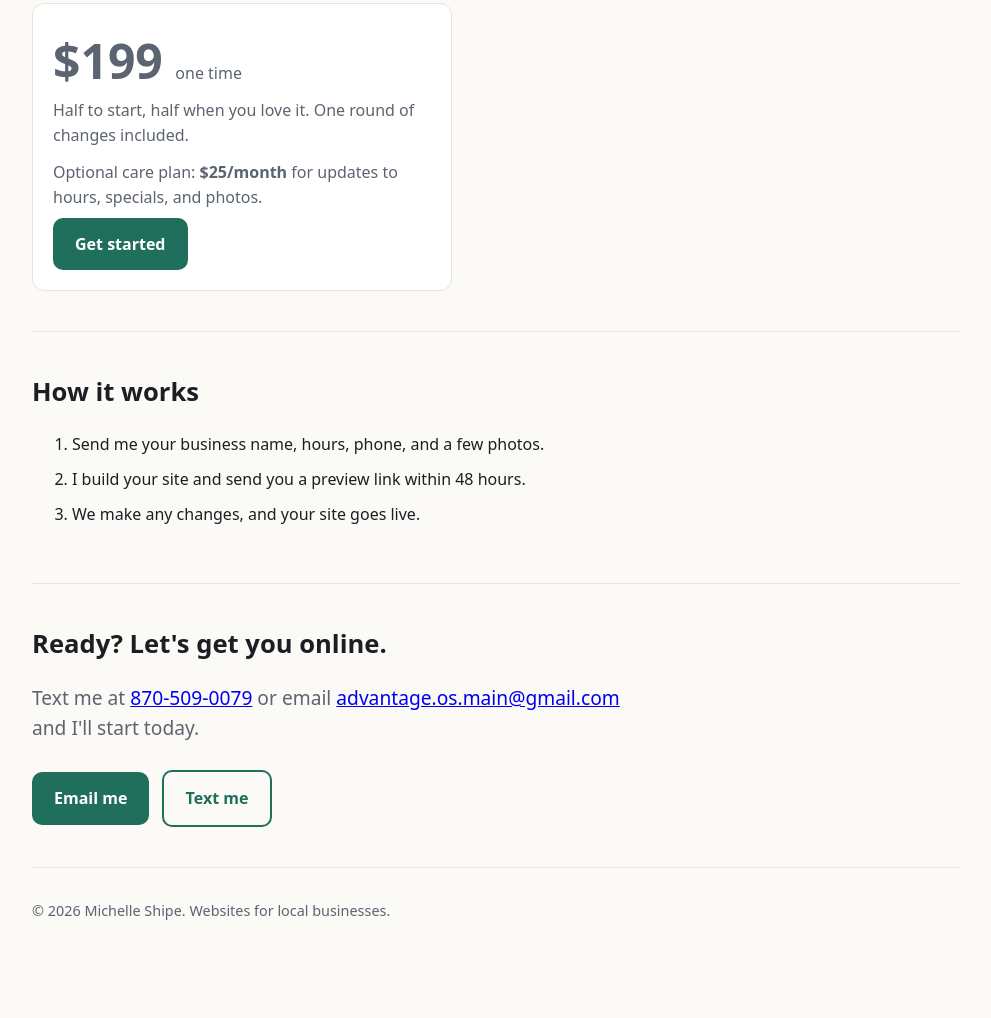
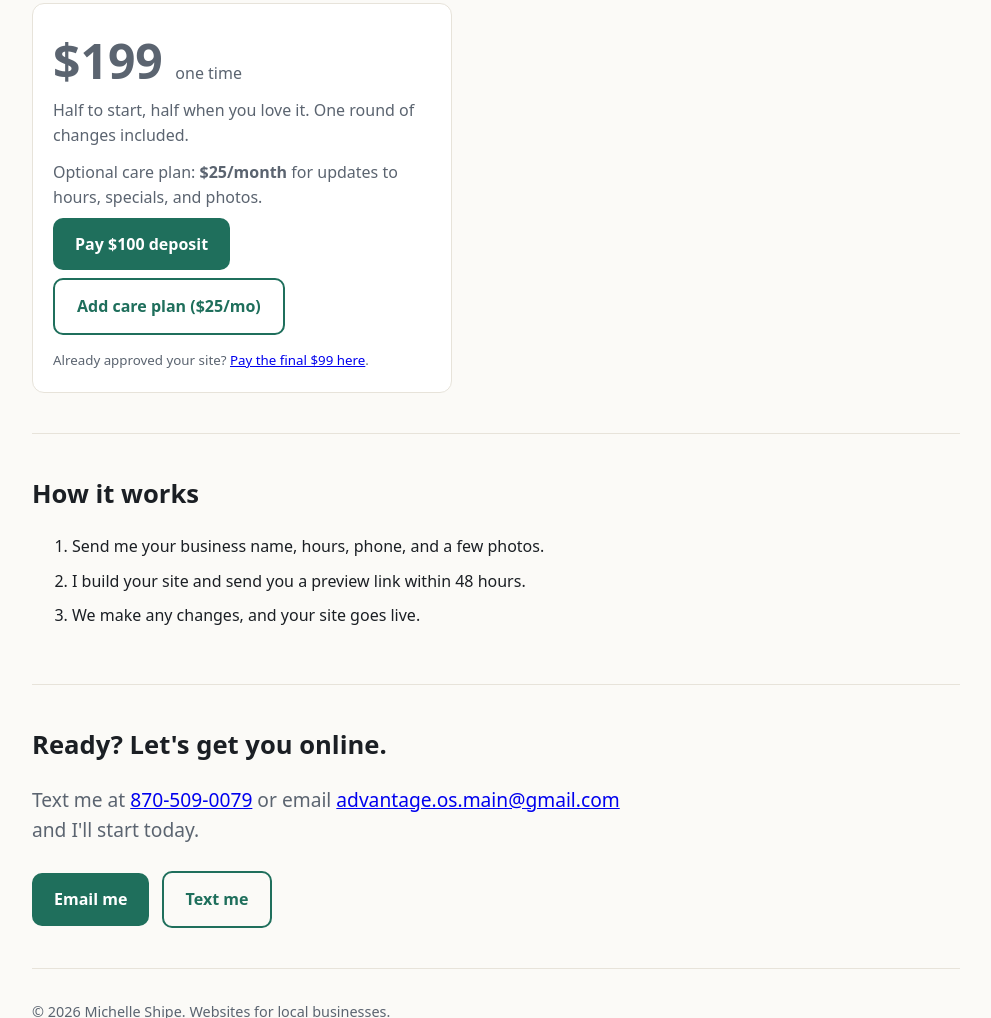
Before and after one commit to advantageosmain-sudo/quick-income-offer, a plain HTML site: page index.html in a window 1280 px wide. Shown: the part 889-1907 px from the top of the page, without its empty margins (144-1135 px from the left). Before the commit the page ends 1843 px from the top, so only its background shows below. Drawn offline with Linux system fonts and the light colour scheme.

Commit message:
Restore payment buttons using the new Stripe account
Co-Authored-By: Claude Opus 5.5 <noreply@anthropic.com>
Claude-Session: https://claude.ai/code/session_01AjNkqiKyX73FkddEPzSmpo

```diff
--- a/index.html
+++ b/index.html
@@ -59,7 +59,9 @@
       <p class="price">$199 <small>one time</small></p>
       <p>Half to start, half when you love it. One round of changes included.</p>
       <p style="margin-top:12px">Optional care plan: <strong>$25/month</strong> for updates to hours, specials, and photos.</p>
-      <a class="btn" href="#contact">Get started</a>
+      <a class="btn" href="https://buy.stripe.com/7sYeVdg0B5aL79Efsf5ZC00">Pay $100 deposit</a>
+      <a class="btn ghost" href="https://buy.stripe.com/fZu9AT3dP6ePgKe3Jx5ZC02">Add care plan ($25/mo)</a>
+      <p style="margin-top:12px"><small>Already approved your site? <a href="https://buy.stripe.com/8x23cv5lX7iTdy25RF5ZC01">Pay the final $99 here</a>.</small></p>
     </div>
   </section>
 
```
